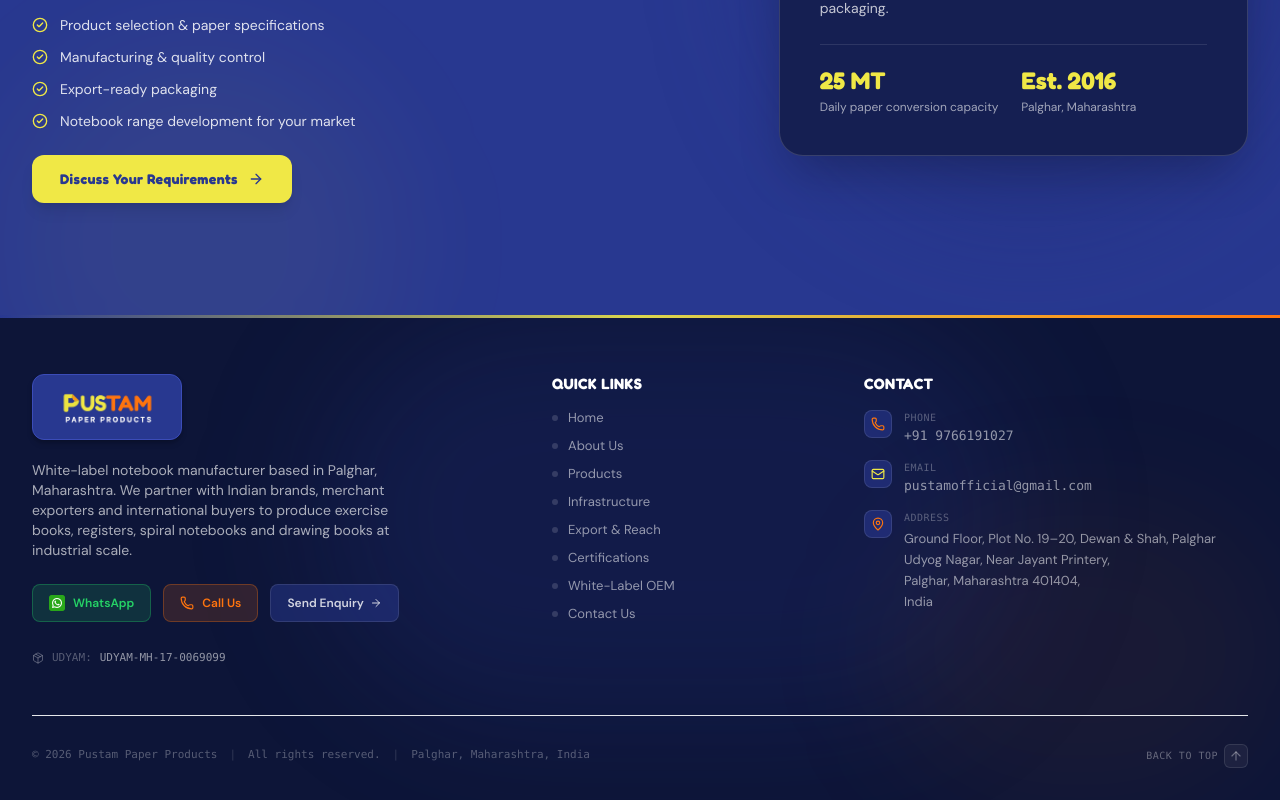
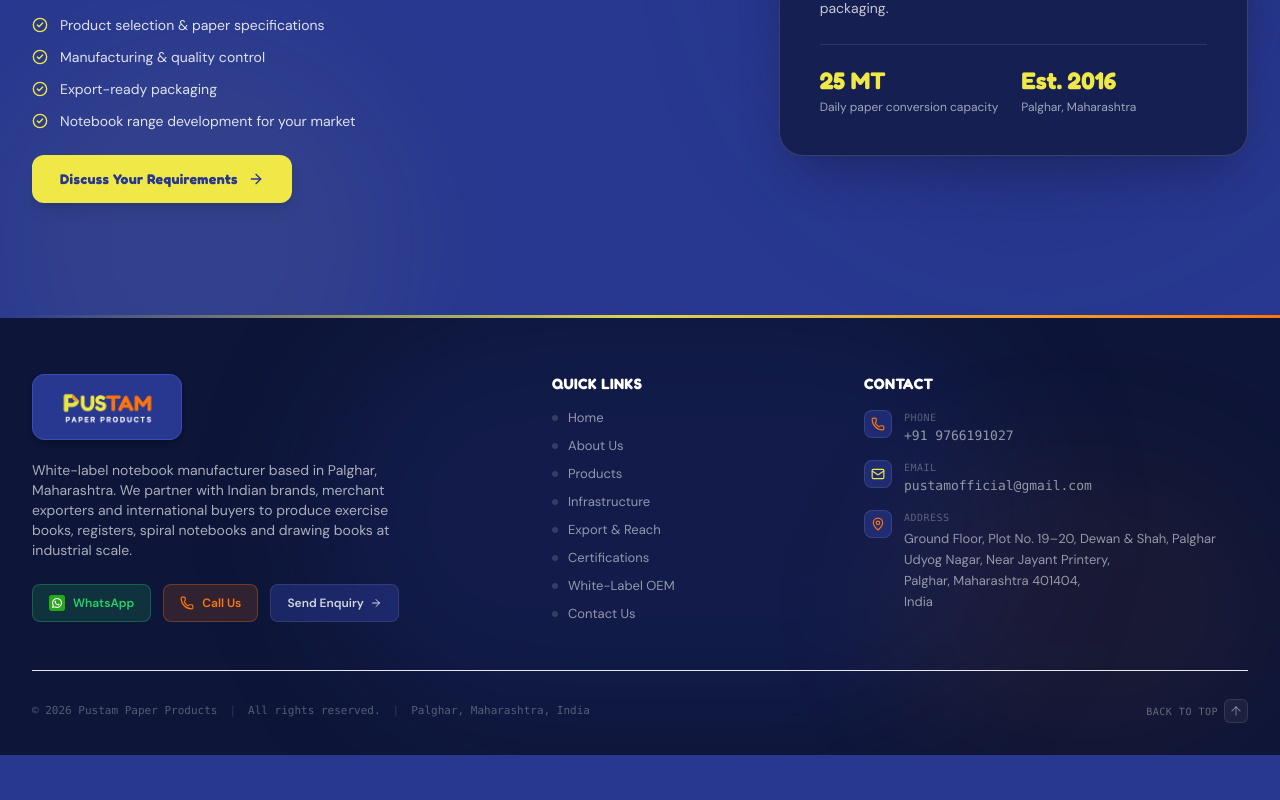
Before and after one commit to graphicsbyss27-dot/pustam, a React (Vite) app: page / in a window 1280 px wide. Shown: the part 5669-6469 px from the top of the page. After the commit the page ends 6424 px from the top, so only its background shows below. Built offline with nearby package versions, Linux system fonts and the light colour scheme.

Commit message:
fix(footer): remove UDYAM registration number completely from footer

```diff
--- a/src/components/Footer.tsx
+++ b/src/components/Footer.tsx
@@ -1,5 +1,5 @@
 import React from 'react';
-import { Phone, MapPin, Mail, ArrowUp, ArrowRight, Package } from 'lucide-react';
+import { Phone, MapPin, Mail, ArrowUp, ArrowRight } from 'lucide-react';
 import { PustamLogo } from './PustamLogo';
 import { COMPANY_DETAILS } from '../data/websiteData';
 import { WhatsAppIcon } from './WhatsAppIcon';
@@ -30,10 +30,6 @@
     { label: 'Export & Reach', id: 'export' },
     { label: 'Certifications', id: 'certifications' },
     { label: 'White-Label OEM', id: 'white-label' },
-  ];
-
-  const credentials = [
-    { icon: Package, label: 'UDYAM', value: 'UDYAM-MH-17-0069099' },
   ];
 
   return (
@@ -95,17 +91,6 @@
                 <span>Send Enquiry</span>
                 <ArrowRight className="w-3 h-3 group-hover:translate-x-0.5 transition-transform" />
               </button>
-            </div>
-
-            {/* Credentials */}
-            <div className="flex flex-col gap-2 pt-2">
-              {credentials.map(({ icon: Icon, label, value }) => (
-                <div key={label} className="flex items-center gap-2 text-[11px] text-white/40 font-mono">
-                  <Icon className="w-3 h-3 text-white/30 shrink-0" />
-                  <span className="text-white/30">{label}:</span>
-                  <span className="text-white/55">{value}</span>
-                </div>
-              ))}
             </div>
           </div>
 
```
